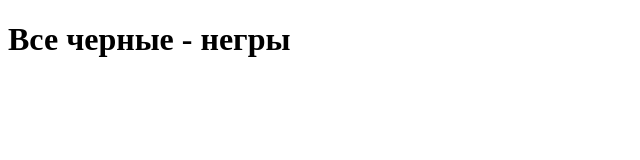
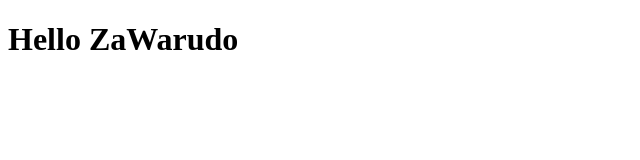
Before and after one commit to Necrocrocodile/Tutorial, a plain HTML site: page index.html in a window 1280 px wide. Shown: the whole page, without its empty margins (0-640 px from the left). Drawn offline with Linux system fonts and the light colour scheme.

Commit message:
Update index.html

```diff
--- a/index.html
+++ b/index.html
@@ -7,6 +7,6 @@
     <title>Document</title>
 </head>
 <body>
- <h1>Все черные - негры</h1>
+ <h1>Hello ZaWarudo</h1>
 </body>
 </html>
```
